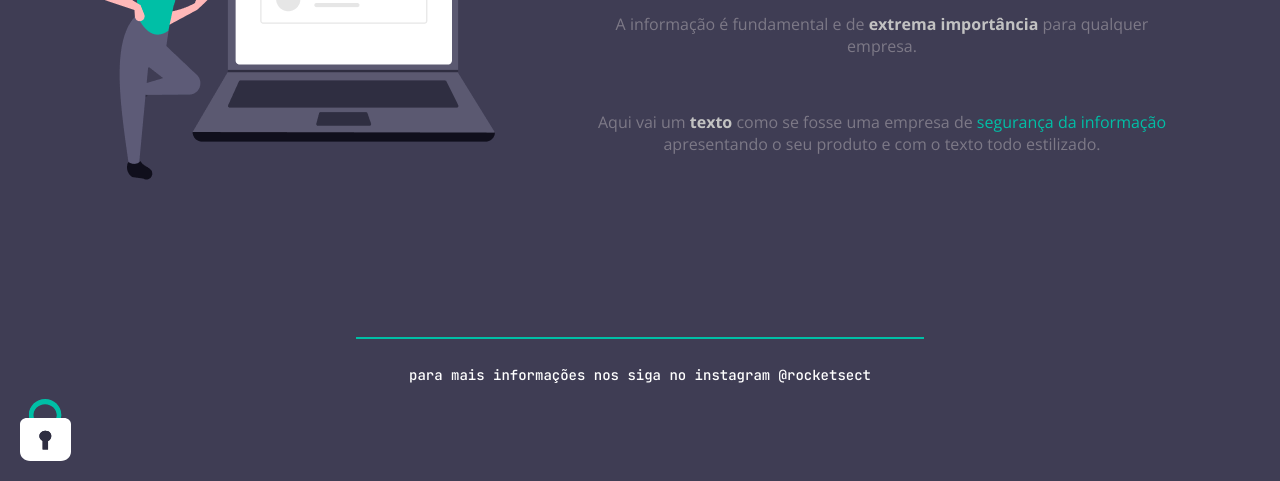
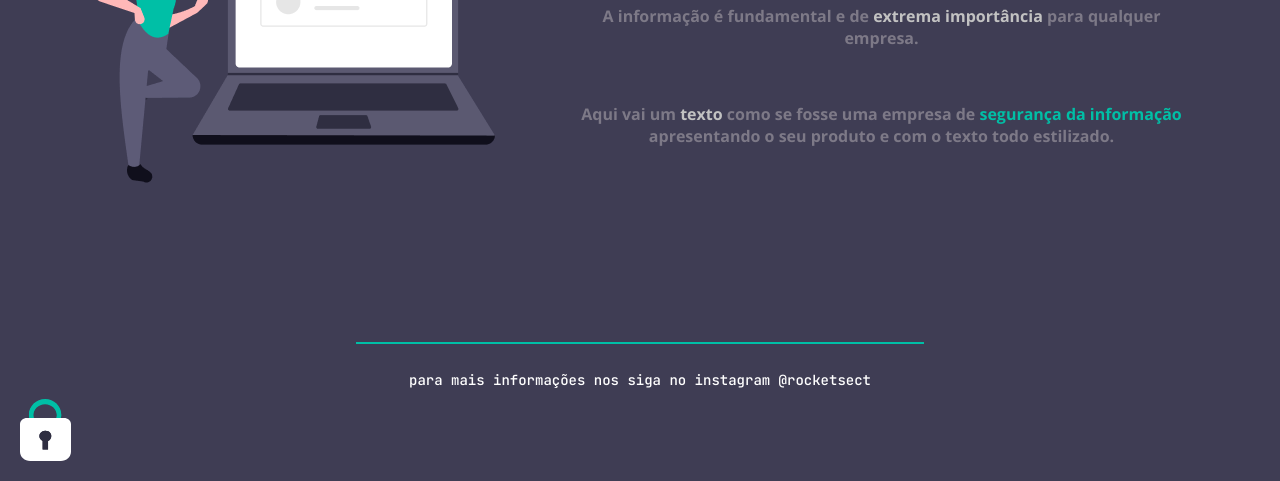
Before and after one commit to lucaslirah/exp-advchallenge01, a plain HTML site: page index.html in a window 1280 px wide. Shown: the part 319-800 px from the top of the page. Drawn offline with nearby package versions, Linux system fonts and the light colour scheme.

Commit message:
Add files via upload

```diff
--- a/index.html
+++ b/index.html
@@ -29,7 +29,7 @@
     </nav>
 
     <main>
-      <img src="./images/img1.png" alt="desenho de uma mulher posando ao lado de um notebook com um cadeado sobreposto à sua tela">
+      <img id="img1" src="./images/img1.png" alt="desenho de uma mulher posando ao lado de um notebook com um cadeado sobreposto à sua tela">
 
       <section class="text">
         <h1>
@@ -43,6 +43,7 @@
         <p>
           Aqui vai um <strong>texto</strong> como se fosse uma empresa de <span>segurança da informação</span> apresentando o seu produto e com o texto todo estilizado.
         </p>
+        <br>
       </section>
     </main>
   </div>
--- a/style.css
+++ b/style.css
@@ -1,5 +1,5 @@
 body{
-  margin: 0;
+  margin: auto;
   background: #3F3D54;
   text-align: center;
 
@@ -22,7 +22,7 @@ nav{
 
 ul{
   display: flex;
-  justify-content: space-between;
+  justify-content: center;
   gap: 64px;
   list-style: none;
 }
@@ -38,6 +38,8 @@ ul li a:hover{
 
 h1{
   font-size: 36px;
+  margin: 0 auto 60px ;
+  /* border: #3023bd solid 1px; */
 }
 
 ul, h1{
@@ -47,10 +49,17 @@ ul, h1{
 main{
   display: flex;
   justify-content: space-between;
-  align-items: center;
-  gap: 83px;
+  align-items:center;
+  gap: 82px;
   margin: 100px auto 157px;
+  font-weight: 700;
+  /* border:#00BFA6 solid 1px; */
 }
+
+/* section{
+  border:#00BFA6 solid 1px;
+
+} */
 
 span{
   color: #00BFA6;
```
